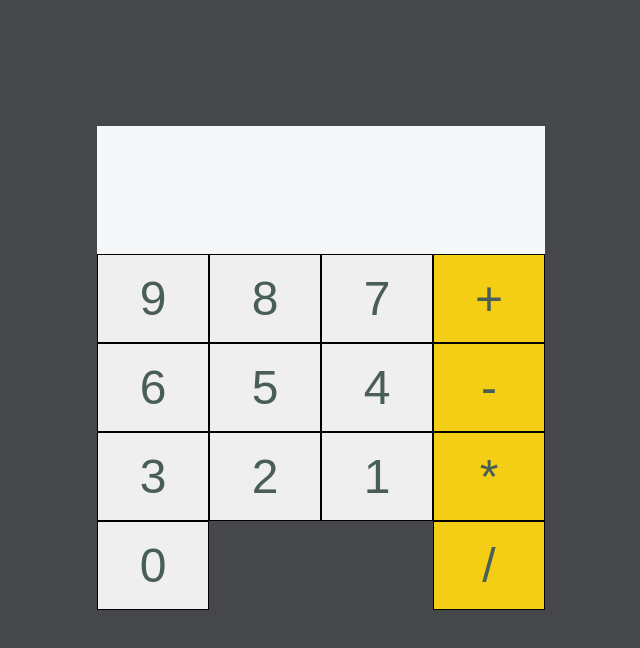
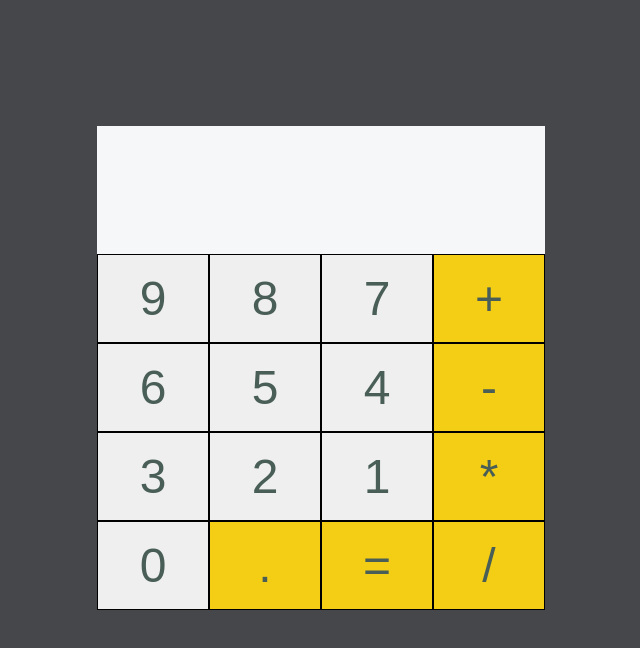
Before and after one commit to karimdevelops/calculator, a plain HTML site: page index.html in a window 1280 px wide. Shown: the whole page, without its empty margins (319-959 px from the left). Drawn offline with Linux system fonts and the light colour scheme.

Commit message:
Add equal, decimal buttons

```diff
--- a/script.js
+++ b/script.js
@@ -1,4 +1,5 @@
 let allOperations = ["+", "-", "*", "/"];
+let other = [".", "="];
 let calculatorDiv = document.querySelector("#calculator");
 let calcNumDiv = document.createElement("div");
 let operationsDiv = document.createElement("div");
@@ -15,11 +16,18 @@ for (let i = 9; i >= 0; i--) {
   calcNumDiv.appendChild(numDiv);
 }
 
+other.forEach((op) => {
+  let other = document.createElement("button");
+  other.setAttribute("id", "other");
+  other.innerText = op;
+  calcNumDiv.appendChild(other);
+});
+
 allOperations.forEach((op) => {
-  let opDiv = document.createElement("button");
-  opDiv.innerText = op;
-  opDiv.addEventListener("click", updateDisplay);
-  operationsDiv.appendChild(opDiv);
+  let opButton = document.createElement("button");
+  opButton.innerText = op;
+  opButton.addEventListener("click", updateDisplay);
+  operationsDiv.appendChild(opButton);
 });
 
 function updateDisplay(e) {
--- a/styles/style.css
+++ b/styles/style.css
@@ -43,7 +43,8 @@ body {
   font-size: 3rem;
 }
 
-#calculator #calcOp button {
+#calculator #calcOp button,
+button#other {
   background-color: #f4ce14;
 }
 
```
